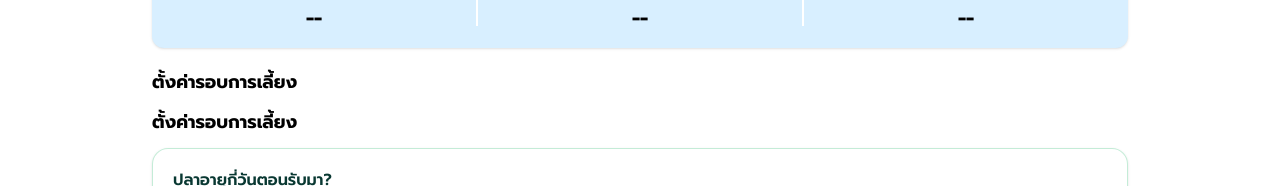
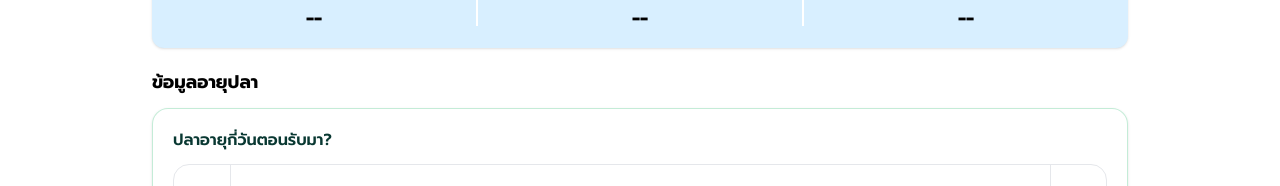
Before and after one commit to koard/DukeFarm-Frontend, a Next.js app: page /large/record-large in a window 1280 px wide. Shown: the part 372-558 px from the top of the page. Built offline with nearby package versions, Linux system fonts and the light colour scheme; no server answers; sample sign-in values are in the browser's storage.

Commit message:
refactor: record data entry form

```diff
--- a/src/components/records/RecordEntryForm.tsx
+++ b/src/components/records/RecordEntryForm.tsx
@@ -687,8 +687,7 @@ export const RecordEntryForm = ({ farmType, backHref }: RecordEntryFormProps) =>
         </div>
 
         <div className="space-y-3">
-          <label className="block text-lg font-bold text-black">ตั้งค่ารอบการเลี้ยง</label>
-          <label className="block text-lg font-bold text-black">ตั้งค่ารอบการเลี้ยง</label>
+          <label className="block text-lg font-bold text-black">ข้อมูลอายุปลา</label>
           {!lastEntrySnapshot ? (
             <div className="rounded-2xl border border-[#6CCF9C]/40 bg-white/80 px-5 py-5 space-y-5 shadow-sm">
               <div className="space-y-3">
```
